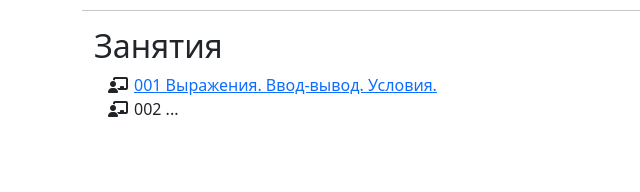
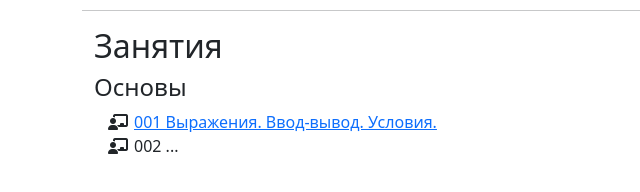
Before and after one commit to teachpyby/teachpyby.github.io, a plain HTML site: page index.html in a window 1280 px wide. Shown: the part 102-294 px from the top of the page, without its empty margins (0-640 px from the left). Drawn offline with nearby package versions, Linux system fonts and the light colour scheme.

Commit message:
Обновил заголовки

```diff
--- a/index.html
+++ b/index.html
@@ -16,6 +16,8 @@
 			<hr/>
 			<div class="container-fluid">
 				<h2>Занятия</h2>
+
+				<h4>Основы</h4>
 				<ul class="fa-ul">
 				  <li><span class="fa-li"><i class="fas fa-chalkboard-teacher"></i></span><a href="./lesson01.html">001 Выражения. Ввод-вывод. Условия.</a></li>
 				  <li><span class="fa-li"><i class="fas fa-chalkboard-teacher"></i></span>002 ...</li>
```
Also changed, not shown: lesson01.html (+1 -1 lines).
